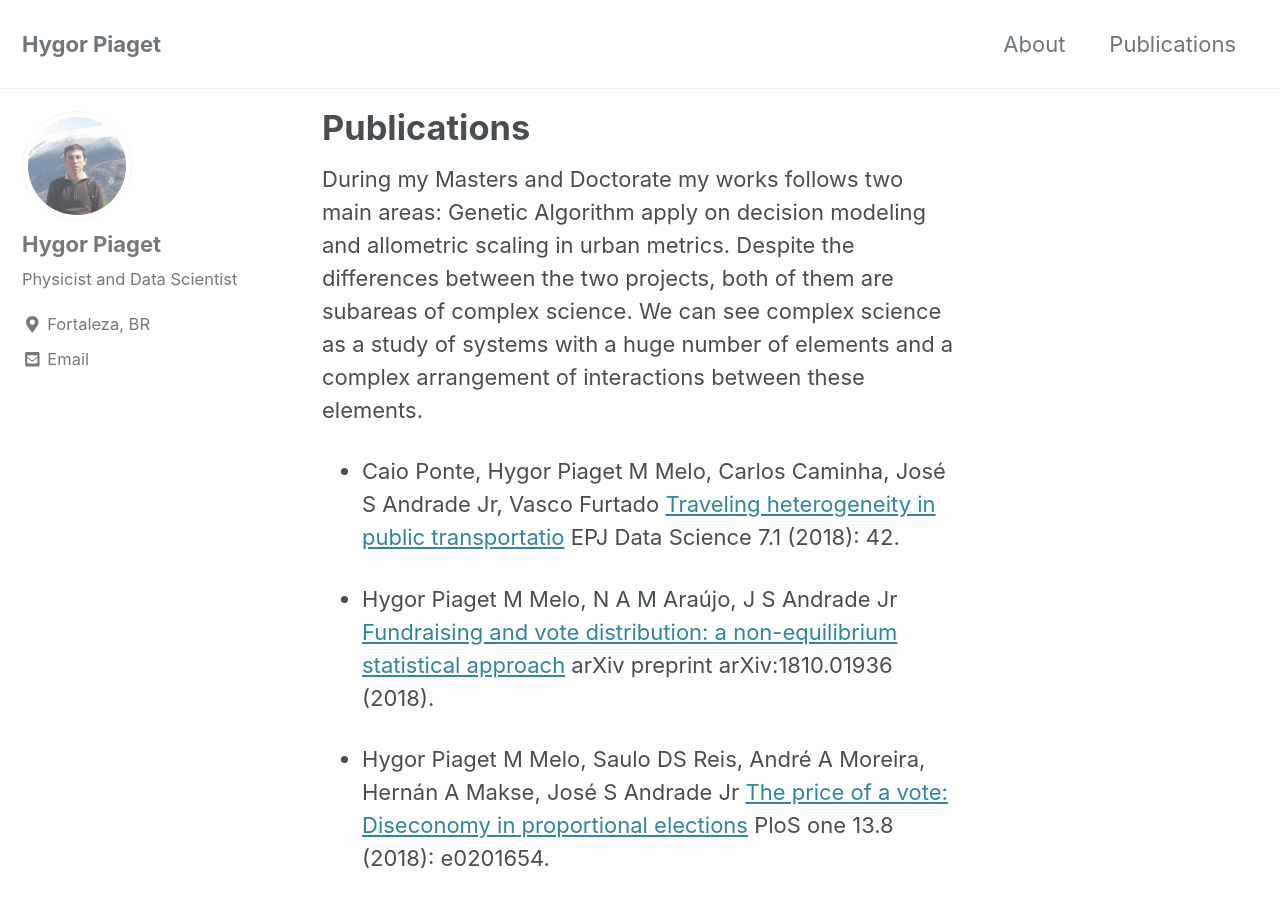
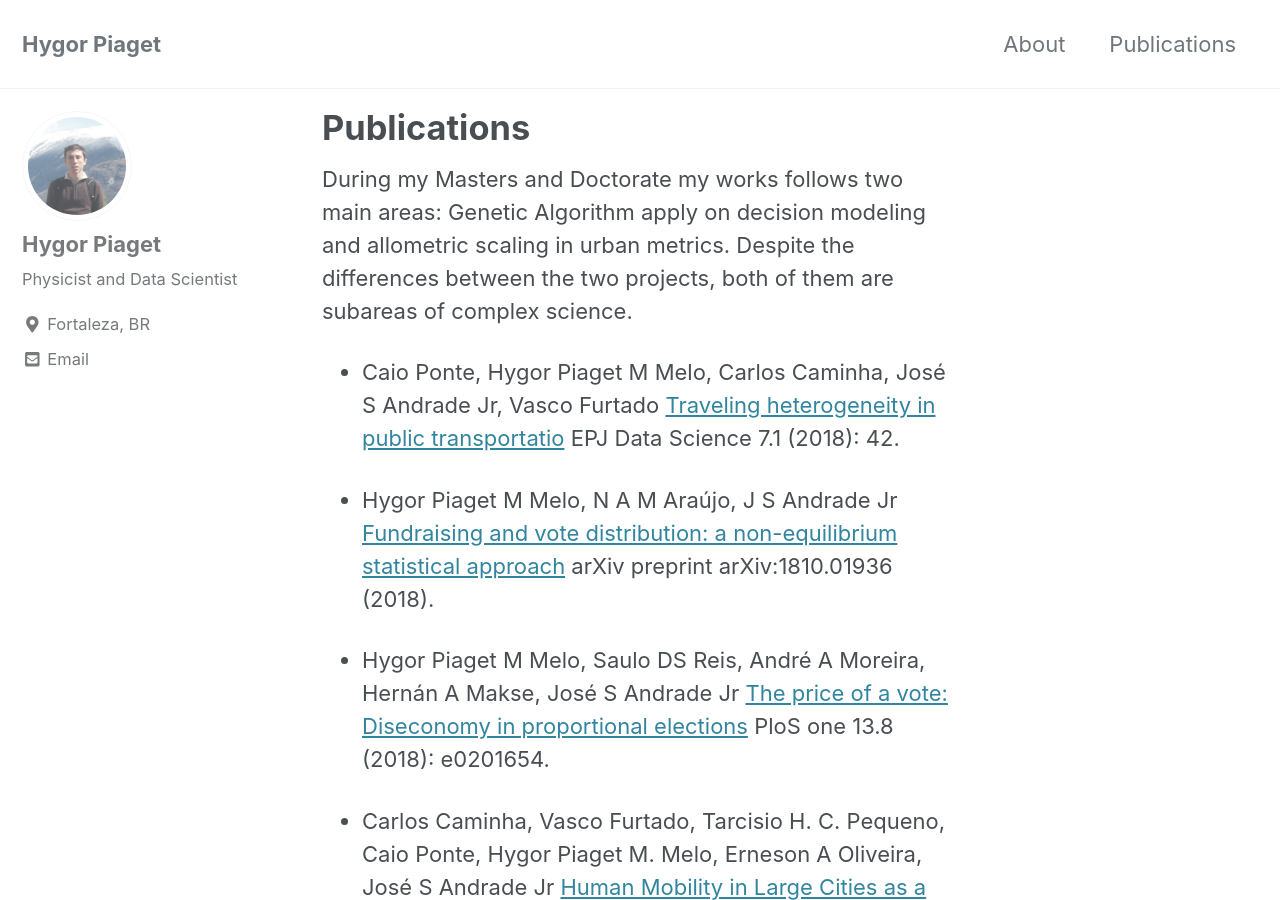
Before and after one commit to HygorPiaget/HygorPiaget.github.io, a Jekyll site: the page built from _pages/publications.md, in a window 1280 px wide and 900 px high. Built offline with Jekyll 4.4.1, drawn with Linux system fonts in a browser that asks for light colours; cached includes are drawn as plain includes; nearby versions of some CDN libraries.

Commit message:
new github

```diff
--- a/_pages/publications.md
+++ b/_pages/publications.md
@@ -16,8 +16,10 @@ permalink: /publications/
 
 During my Masters and Doctorate my works follows two main areas: Genetic Algorithm apply on decision modeling
 and allometric scaling in urban metrics. Despite the differences between the two projects, both of them are subareas
-of complex science. We can see complex science as a study of systems with a huge number of elements and a complex
-arrangement of interactions between these elements.
+of complex science.
+
+<!-- We can see complex science as a study of systems with a huge number of elements and a complex-->
+<!--arrangement of interactions between these elements. -->
 
 <!--If we look the human society by this point of view, despite-->
 <!--of all complexity of the human interactions the large-scale behavior seems to be independent of individual social-->
```
Also changed, not shown: _posts/2018-11-17-UrnGame.md (+0 -35 lines).
